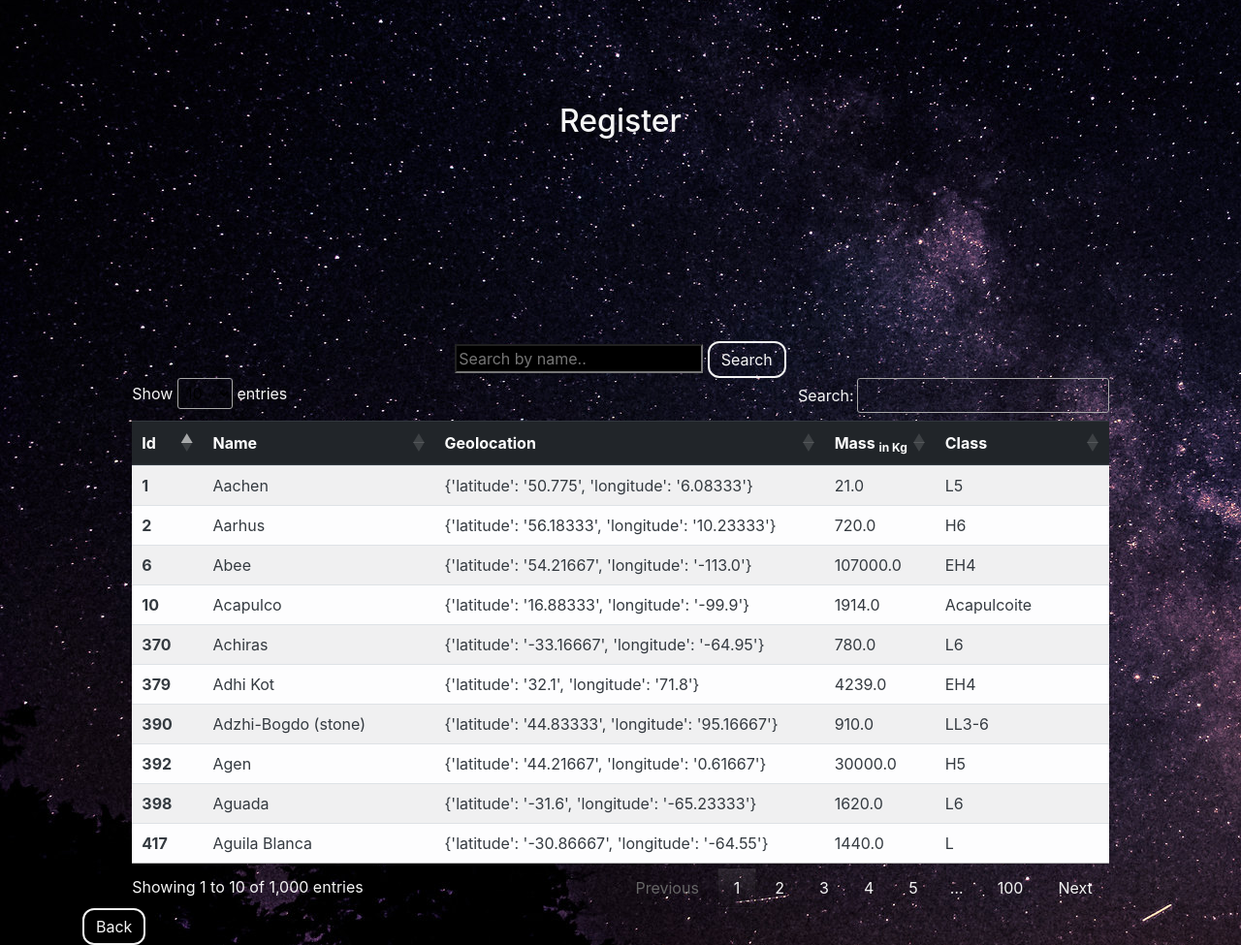
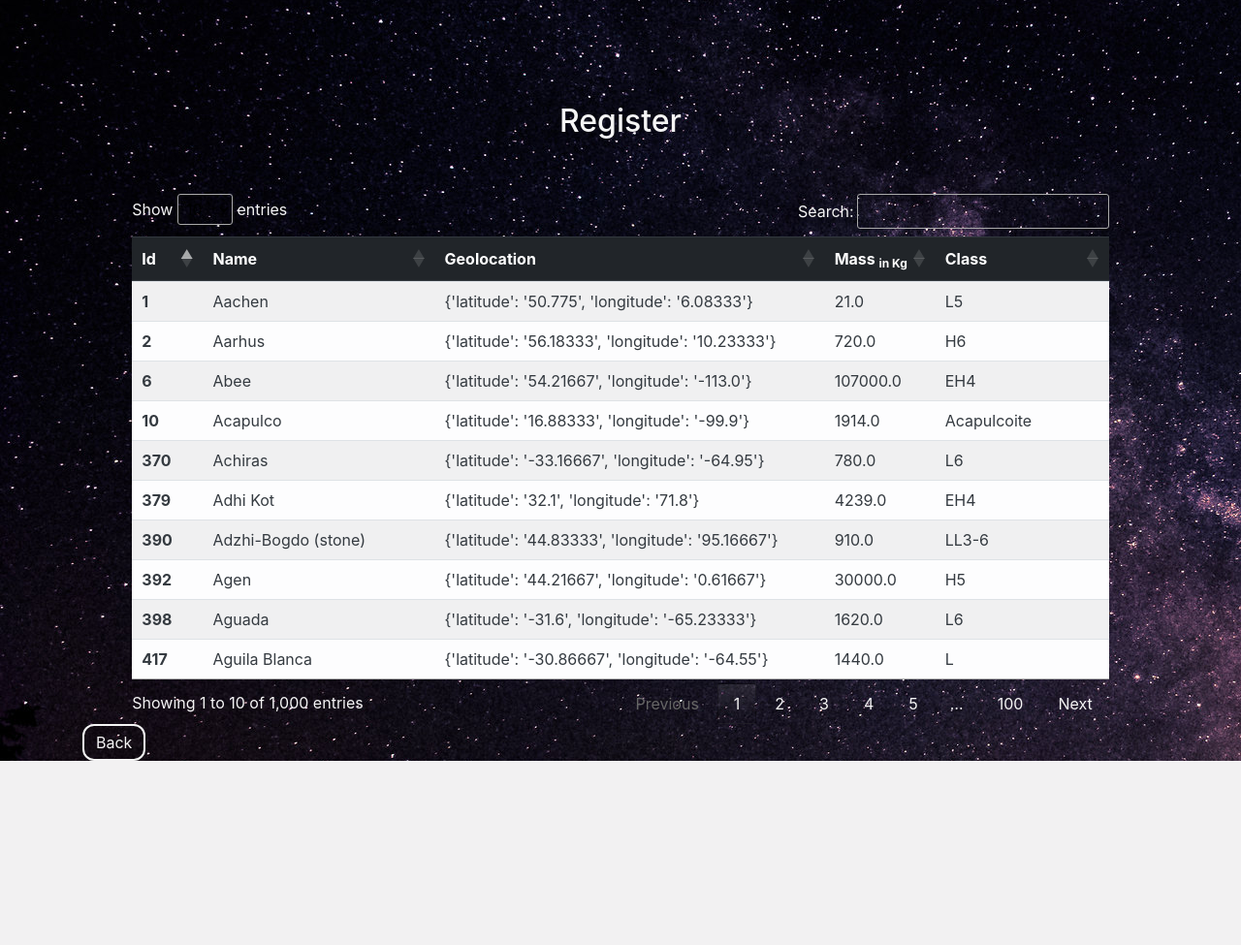
Before and after one commit to Jbenav200/ssrr, a Django app: page /register/ in a window 1280 px wide. Shown: the part 202-1177 px from the top of the page at 97% size. After the commit the page ends 987 px from the top, so only its background shows below. Run offline with Django 3.2, Linux system fonts and the light colour scheme; data comes from the database, SQL or seed files in the repository; some libraries are stand-ins or nearby versions.

Commit message:
changed styles on register page, moved table up

```diff
--- a/registry/templates/registry/index.html
+++ b/registry/templates/registry/index.html
@@ -6,17 +6,11 @@
 {% block content %}
 <div class="container">
     <div class="row text-whites text-center">
-        <div class="col-md-12 bt-20 mt-20">
+        <div class="col-md-12 mt-20">
             <h2>Register</h2>
         </div>
-        <div class="col-md-12 m-0-auto">
-            <form method="GET" action="{% url 'search' %}" class="">
-                <input type="text" name="q" value="{{request.GET.q}}" placeholder="Search by name.." class="bg-black"/>
-                <input type="submit" value="Search" class="btn btn-white"/>
-            </form>
-        </div>
     </div>
-    <div class="row">
+    <div class="row mt-5">
         <div class="m-0-auto">
             {% if meteorite_list %}
             <table id="datatable" class="table table-light table-striped table-responsive">
--- a/tracker/templates/tracker/index.html
+++ b/tracker/templates/tracker/index.html
@@ -3,7 +3,7 @@
 <div class="container bt-20">
     <div class="row">
         <div class="col-md-12 text-center">
-            <h2 class="text-center mt-20">WE COULDN'T DECIDE WHAT TO PUT IN HERE</h2>
+            <h2 class="text-center mt-20">WE COULDN'T DECIDE WHAT TO PUT HERE</h2>
         </div>
     </div>
 </div>
```
